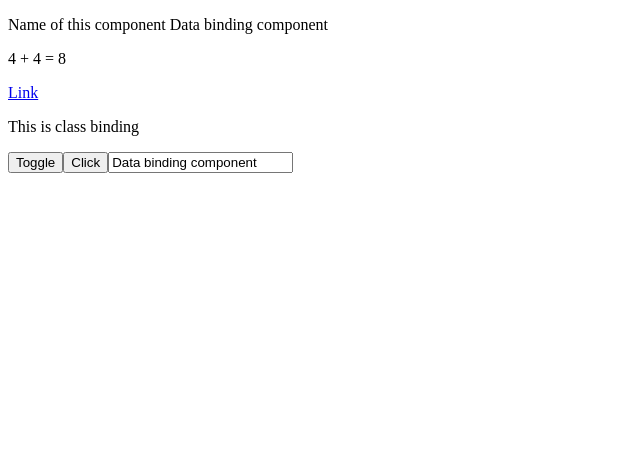
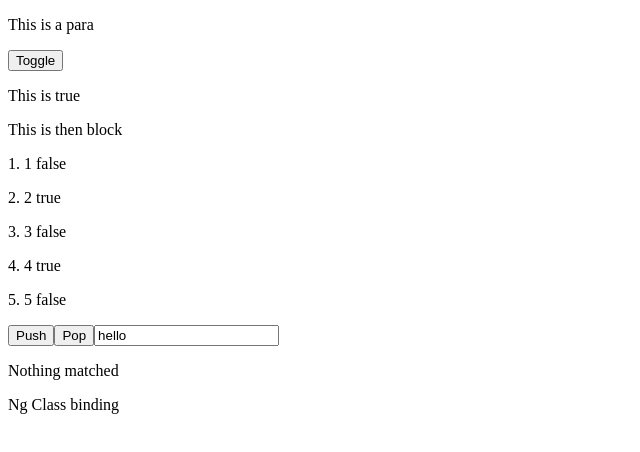
Before and after one commit to npahalZenways/June-30-Weekend-sector-14, an Angular app in the folder my-first-app/: page / in a window 1280 px wide. Both pictures are taken after a click on the button "Toggle". Shown: the top 452 px of the page, without its empty margins (0-640 px from the left). Built offline with nearby package versions, Linux system fonts and the light colour scheme.

Commit message:
July 7 In-built-directives

```diff
--- a/my-first-app/src/app/app.component.html
+++ b/my-first-app/src/app/app.component.html
@@ -1 +1,3 @@
-<data-binding></data-binding>
+<!-- <data-binding></data-binding> -->
+
+<app-in-built-directives></app-in-built-directives>
--- a/my-first-app/src/app/app.module.ts
+++ b/my-first-app/src/app/app.module.ts
@@ -5,12 +5,14 @@ import { AppComponent } from './app.component';
 import { Custom } from "./custom";
 import { DataBinding } from './data-binding/data-binding';
 import { FormsModule } from "@angular/forms";
+import { InBuiltDirectivesComponent } from './in-built-directives/in-built-directives.component';
 
 @NgModule({
   declarations: [
     AppComponent,
     Custom,
-    DataBinding
+    DataBinding,
+    InBuiltDirectivesComponent
   ],
   imports: [
     BrowserModule,
--- a/my-first-app/src/app/data-binding/data-binding.html
+++ b/my-first-app/src/app/data-binding/data-binding.html
@@ -23,4 +23,16 @@
 <!-- two-way binding [()] -->
 <!-- it works where we have a property x and and event xChange, there we can write [(x)] -->
 
-<input type="text" [(ngModel)]="myapp">
+<input type="text" #url>
+
+<!-- local template variable or template referrence variable -->
+<!-- #name -->
+
+<p #para>
+    My para
+</p>
+<p #para2>
+    Para 2
+</p>
+
+<button (click)="change(para, para2, url)">Click</button>
--- a/my-first-app/src/app/data-binding/data-binding.ts
+++ b/my-first-app/src/app/data-binding/data-binding.ts
@@ -17,7 +17,7 @@ export class DataBinding{
         return this.myapp;
     }
 
-    change(e){
+    change(...e){
         console.log(e)
     }
 }
--- /dev/null
+++ b/my-first-app/src/app/in-built-directives/in-built-directives.component.html
@@ -0,0 +1,72 @@
+<!-- structural directives -->
+<!-- *ngIf="condition" -->
+<!-- *ngIf - Angular 2, 4, 5, 6 -->
+<p *ngIf="isTrue">
+  This is a para
+</p>
+
+<!--
+  <p [ngIf]="isTrue"
+
+ -->
+<button (click)="isTrue = !isTrue">Toggle</button>
+
+<!-- *ngIf else - Angular 4, 5, 6 -->
+<p *ngIf="isTrue; else elsePart">
+  This is true
+</p>
+
+<ng-template #elsePart>
+  <p>
+    This is false part
+  </p>
+</ng-template>
+
+<!-- *ngIf then else - Angular 6 -->
+<p *ngIf="isTrue; then thenBlock; else elseBlock">
+  Used on this para
+</p>
+
+<ng-template #thenBlock>
+  <p>
+    This is then block
+  </p>
+</ng-template>
+
+<ng-template #elseBlock>
+  <p>
+    This is else block
+  </p>
+</ng-template>
+
+<!-- *ngFor of -->
+<p *ngFor="let el of myarr; let i = index; let f = first; let l = last; let e = even; let o = odd">
+  {{i+1}}. {{el}} {{o}}
+</p>
+
+<button (click)="myarr.push(10)">Push</button>
+<button (click)="myarr.pop()">Pop</button>
+
+<!-- ngSwitch -->
+
+<input type="text" [(ngModel)]="switchCondition">
+
+<div [ngSwitch]="switchCondition">
+  <p *ngSwitchCase="'Nitin'">Nitin</p>
+  <p *ngSwitchCase="'Amit'">Amit</p>
+  <p *ngSwitchDefault>Nothing matched</p>
+</div>
+
+<!-- attribute directives -->
+
+<!-- ngClass -->
+<!-- [ngClass]="{'class_name':condition, 'class2_name':condition}" -->
+
+<p [ngClass]="{
+  'red': switchCondition == 'Nitin',
+  'blue': switchCondition == 'Amit',
+  'green': switchCondition == 'hello',
+  'yellow': switchCondition != 'hello'
+}">
+  Ng Class binding
+</p>
--- /dev/null
+++ b/my-first-app/src/app/in-built-directives/in-built-directives.component.ts
@@ -0,0 +1,21 @@
+import { Component, OnInit } from '@angular/core';
+
+@Component({
+  selector: 'app-in-built-directives',
+  templateUrl: './in-built-directives.component.html',
+  styles: []
+})
+export class InBuiltDirectivesComponent implements OnInit {
+
+  isTrue = false;
+
+  myarr = [1,2,3,4,5];
+
+  switchCondition = 'hello'
+
+  constructor() { }
+
+  ngOnInit() {
+  }
+
+}
```
Also changed, not shown: 1 other file (tests, documents, lock files or other folders).
